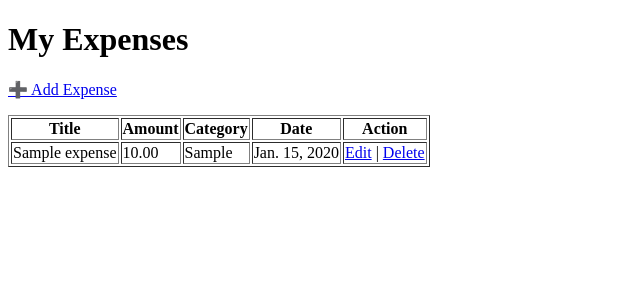
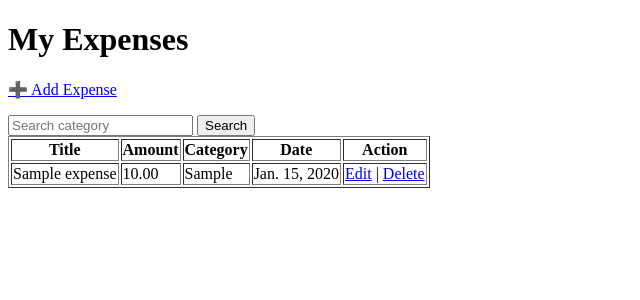
Before and after one commit to Nikhil-1903/SpendTrack, a Django app: page /expenses/ in a window 1280 px wide. Shown: the top 300 px of the page, without its empty margins (0-640 px from the left). Run offline with Django 5.2, Linux system fonts and the light colour scheme; tables that the repository leaves empty hold one stand-in row (values such as "Sample post").

Commit message:
Added filter by category option

```diff
--- a/backend/expenses/templates/expenses/expense_list.html
+++ b/backend/expenses/templates/expenses/expense_list.html
@@ -7,6 +7,11 @@
 
 <h1>My Expenses</h1>
     <p><a href="/expenses/add/">➕ Add Expense</a></p>
+    <form method = "get">
+        <input type = "text" name="category" placeholder="Search category">
+        <button type="submit">Search</button>
+    </form>
+
     <table border="1">
 
         <tr>
--- a/backend/expenses/views.py
+++ b/backend/expenses/views.py
@@ -14,8 +14,14 @@ def expense_list(request):
     # Fetch all expenses from the database.
 
     # Get all expense objects from the database.
-    expenses = Expense.objects.all()
+    # expenses = Expense.objects.all()
 
+    category = request.GET.get("category")
+
+    if category:
+        expenses = Expense.objects.filter(category__icontains=category)
+    else:
+        expenses = Expense.objects.all()
     # This string will hold the response we send to the browser.
     response = ""
 
```
